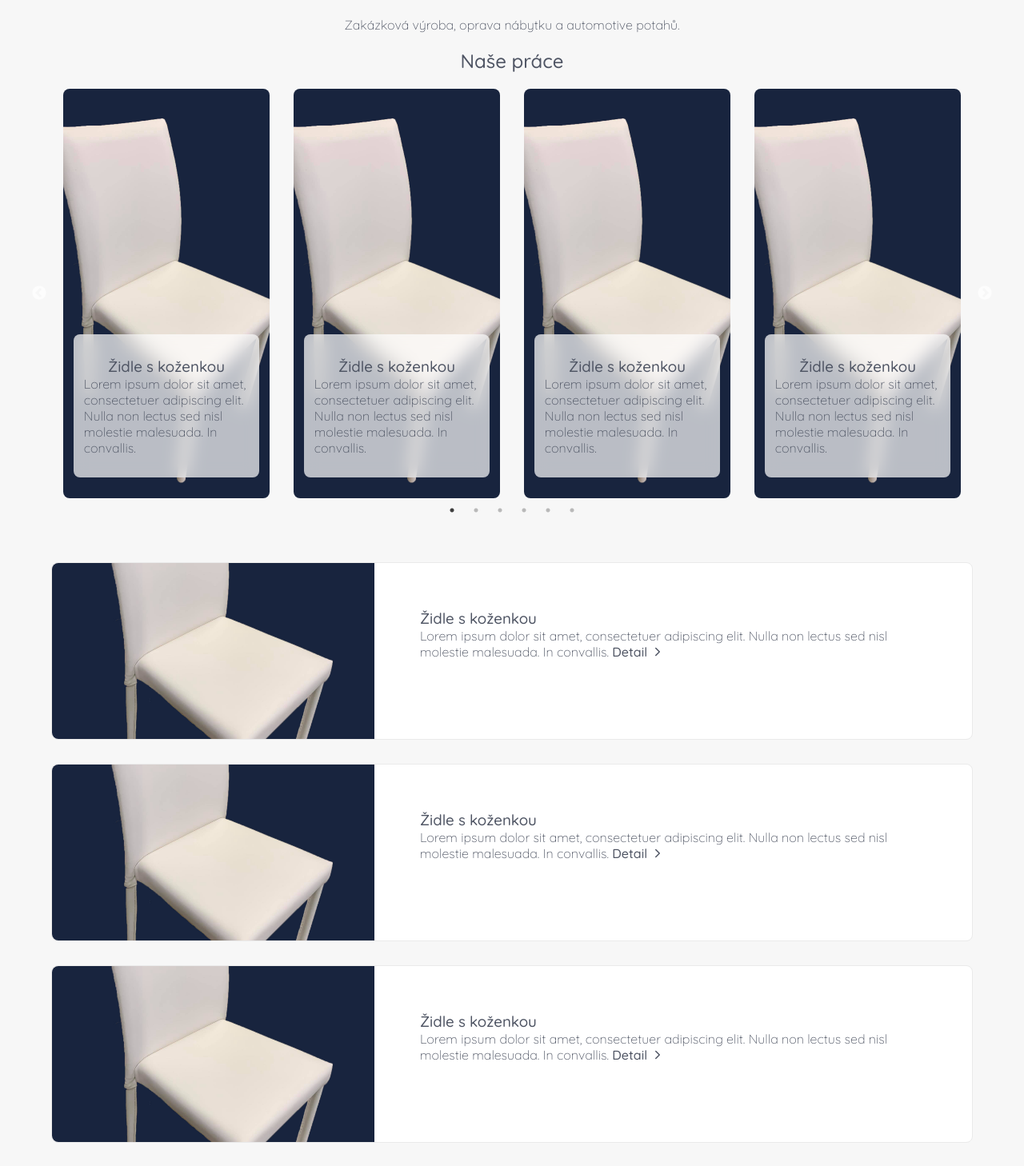
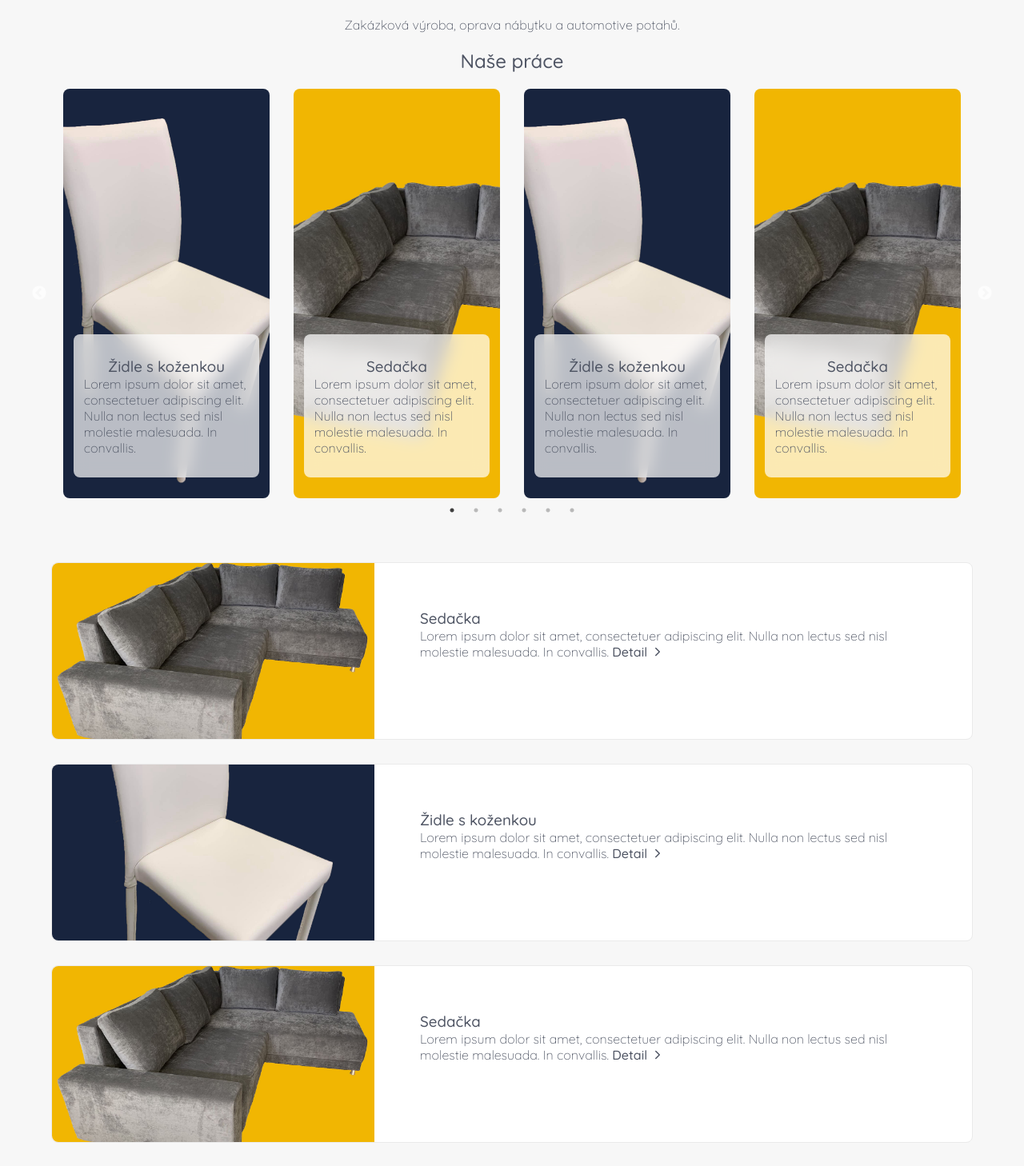
Before and after one commit to Gozo18/Cozy, a Next.js app: page / in a window 1280 px wide. Shown: the part 132-1590 px from the top of the page at 80% size. Built offline with nearby package versions, Linux system fonts and the light colour scheme.

Commit message:
Pic added

```diff
--- a/components/list.js
+++ b/components/list.js
@@ -11,14 +11,14 @@ function List() {
         <a className={styles.listItem}>
           <div className={styles.listImage}>
             <Image
-              src="/chair.jpg"
+              src="/sofa.jpg"
               alt="Cozy Buddy"
               layout="fill"
               objectFit="cover"
             />
           </div>
           <div className={styles.listText}>
-            <h3>Židle s koženkou</h3>
+            <h3>Sedačka</h3>
             <p>
               Lorem ipsum dolor sit amet, consectetuer adipiscing elit. Nulla
               non lectus sed nisl molestie malesuada. In convallis.{" "}
@@ -55,14 +55,14 @@ function List() {
         <a className={styles.listItem}>
           <div className={styles.listImage}>
             <Image
-              src="/chair.jpg"
+              src="/sofa.jpg"
               alt="Cozy Buddy Logo"
               layout="fill"
               objectFit="cover"
             />
           </div>
           <div className={styles.listText}>
-            <h3>Židle s koženkou</h3>
+            <h3>Sedačka</h3>
             <p>
               Lorem ipsum dolor sit amet, consectetuer adipiscing elit. Nulla
               non lectus sed nisl molestie malesuada. In convallis.{" "}
--- a/components/slick/slider.js
+++ b/components/slick/slider.js
@@ -56,14 +56,14 @@ function SimpleSlider() {
             <div className={styles.sliderItem}>
               <div className={styles.sliderImage}>
                 <Image
-                  src="/chair.jpg"
+                  src="/sofa.jpg"
                   alt="Cozy Buddy Logo"
                   layout="fill"
                   objectFit="cover"
                 />
               </div>
               <div className={styles.sliderGlass}>
-                <h3>Židle s koženkou</h3>
+                <h3>Sedačka</h3>
                 <p>
                   Lorem ipsum dolor sit amet, consectetuer adipiscing elit.
                   Nulla non lectus sed nisl molestie malesuada. In convallis.
@@ -98,14 +98,14 @@ function SimpleSlider() {
             <div className={styles.sliderItem}>
               <div className={styles.sliderImage}>
                 <Image
-                  src="/chair.jpg"
+                  src="/sofa.jpg"
                   alt="Cozy Buddy Logo"
                   layout="fill"
                   objectFit="cover"
                 />
               </div>
               <div className={styles.sliderGlass}>
-                <h3>Židle s koženkou</h3>
+                <h3>Sedačka</h3>
                 <p>
                   Lorem ipsum dolor sit amet, consectetuer adipiscing elit.
                   Nulla non lectus sed nisl molestie malesuada. In convallis.
@@ -140,14 +140,14 @@ function SimpleSlider() {
             <div className={styles.sliderItem}>
               <div className={styles.sliderImage}>
                 <Image
-                  src="/chair.jpg"
+                  src="/sofa.jpg"
                   alt="Cozy Buddy Logo"
                   layout="fill"
                   objectFit="cover"
                 />
               </div>
               <div className={styles.sliderGlass}>
-                <h3>Židle s koženkou</h3>
+                <h3>Sedačka</h3>
                 <p>
                   Lorem ipsum dolor sit amet, consectetuer adipiscing elit.
                   Nulla non lectus sed nisl molestie malesuada. In convallis.
```
Also changed, not shown: public/sofa.jpg (added).
